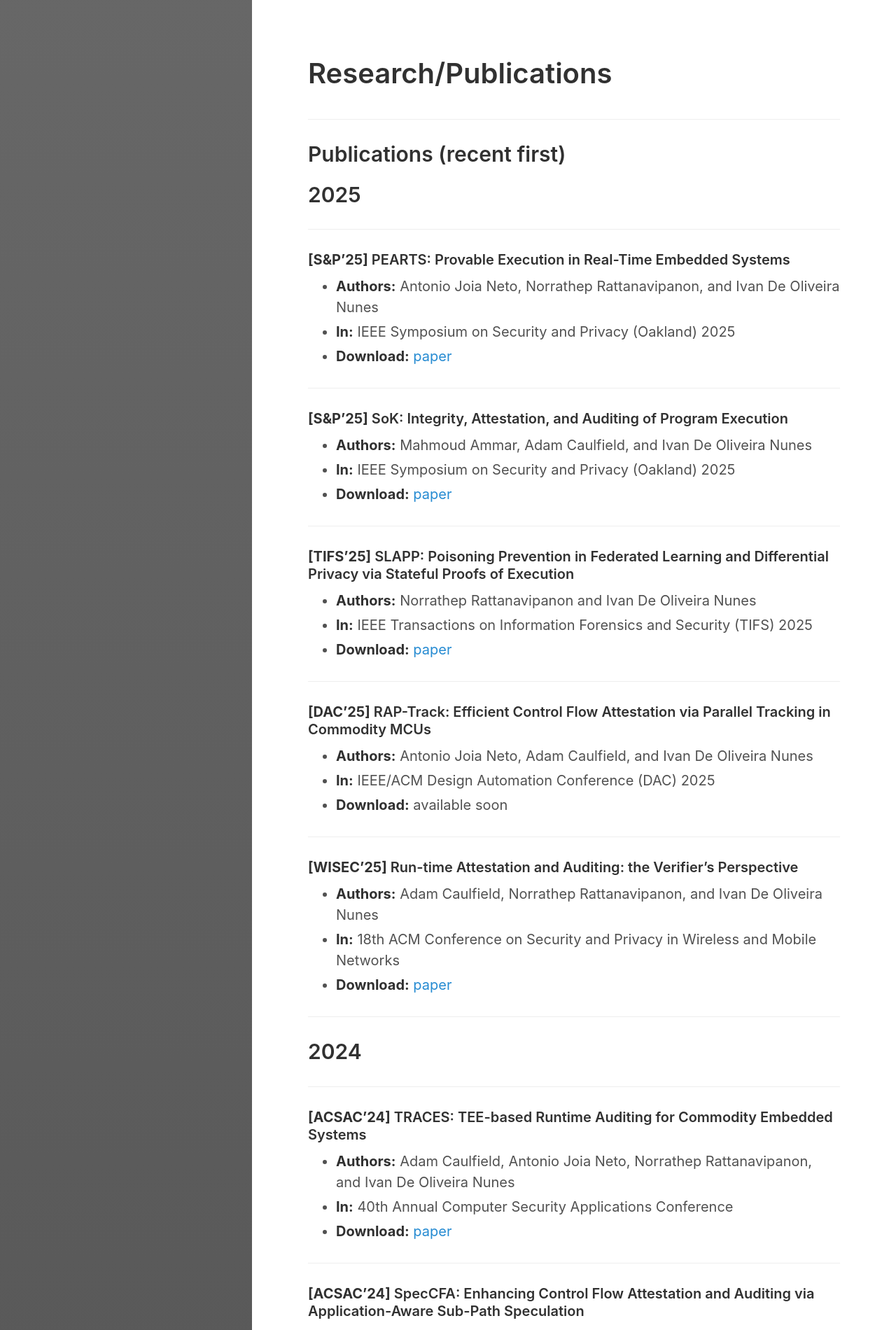
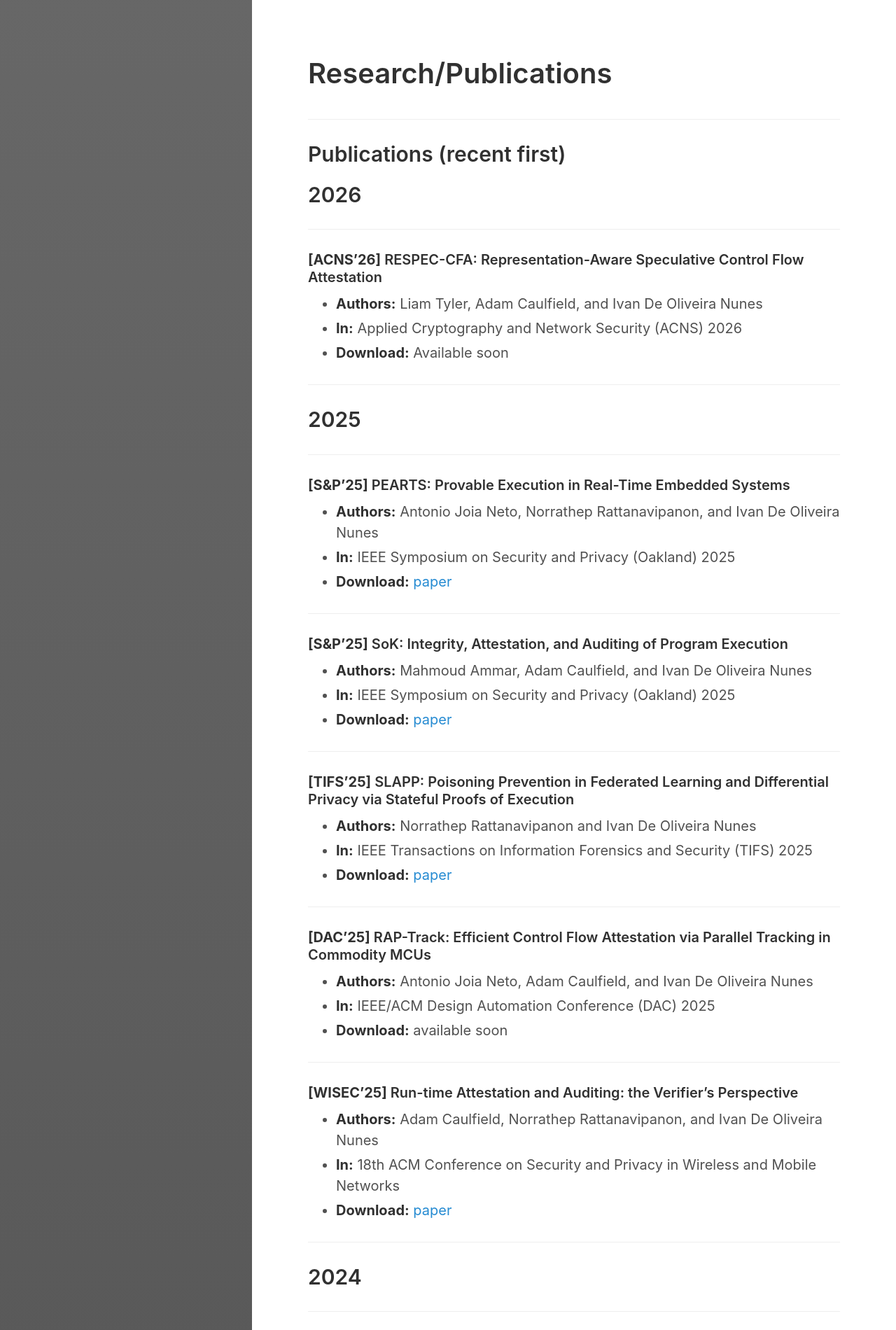
Before and after one commit to ivanolive/ivanolive.github.io, a Jekyll site: the page built from research.md, in a window 1280 px wide. Shown: the top 1900 px of the page at 70% size. Built offline with Jekyll 4.4.1, drawn with Linux system fonts in a browser that asks for light colours; some of the changed text lies outside the part shown.

Commit message:
Update research.md

```diff
--- a/research.md
+++ b/research.md
@@ -9,6 +9,18 @@
 
 ## Publications (recent first)
 
+## 2026
+
+___
+
+
+#### **\[ACNS'26\]** RESPEC-CFA: Representation-Aware Speculative Control Flow Attestation
+
+- **Authors:** Liam Tyler, Adam Caulfield, and Ivan De Oliveira Nunes
+- **In:** Applied Cryptography and Network Security (ACNS) 2026
+- **Download:** Available soon
+
+___
 
 ## 2025
 
```
